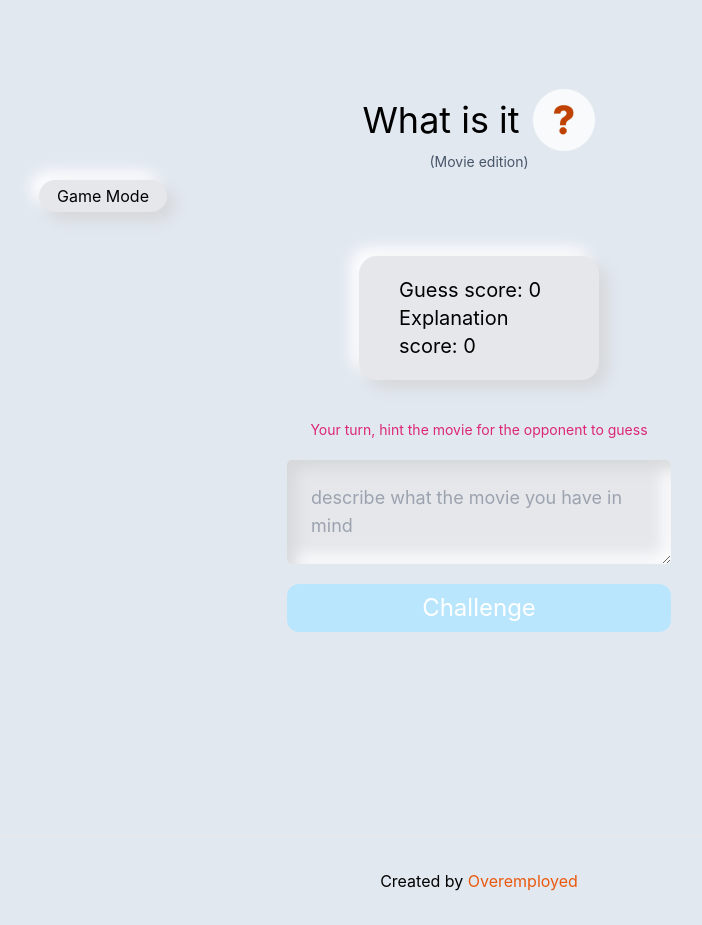
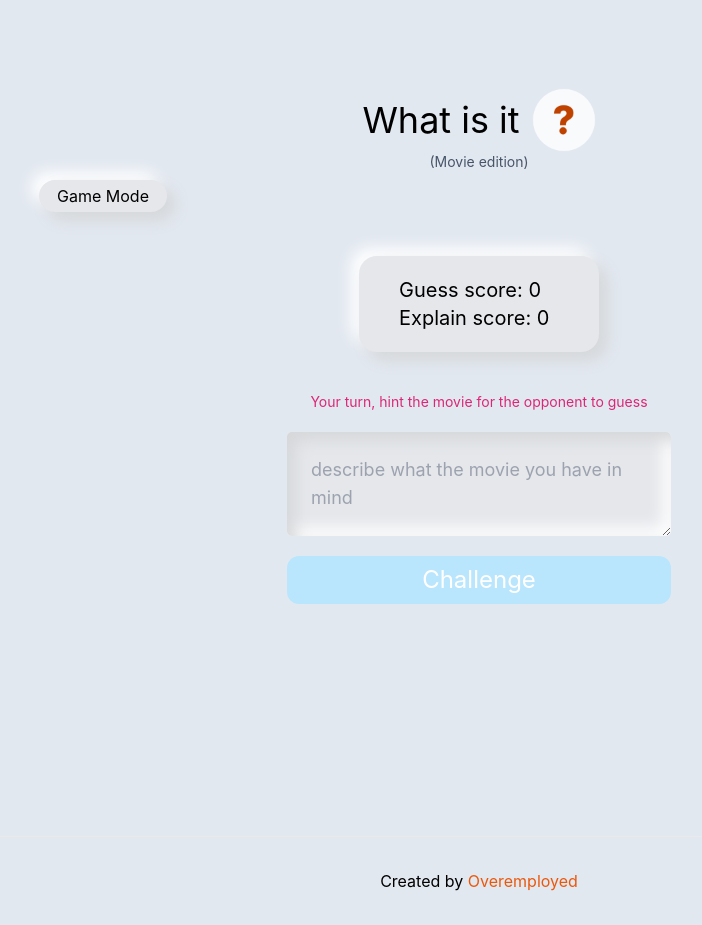
Before and after one commit to overemployed-team/whatis-app, a Next.js app: page / in a window 1280 px wide. Both pictures are taken after typing "Sample" into the empty fields and a click on the button "Search Mode". Shown: the whole page, without its empty margins (161-863 px from the left). Built offline with nearby package versions, Linux system fonts and the light colour scheme.

Commit message:
modified:   components/GameModeComponent.tsx

```diff
--- a/components/GameModeComponent.tsx
+++ b/components/GameModeComponent.tsx
@@ -210,7 +210,7 @@ const GameModeComponent = () =>{
     return <>
         <div id="score-bar" className="w-60 px-10 py-5 m-2 neu-up mx-auto text-left p-2">
             <p className="text-xl">Guess score:  {userScore}</p>
-            <p className="text-xl">Explanation score:  {aiScore}</p>
+            <p className="text-xl">Explain score:  {aiScore}</p>
         </div>
 
         {
```
